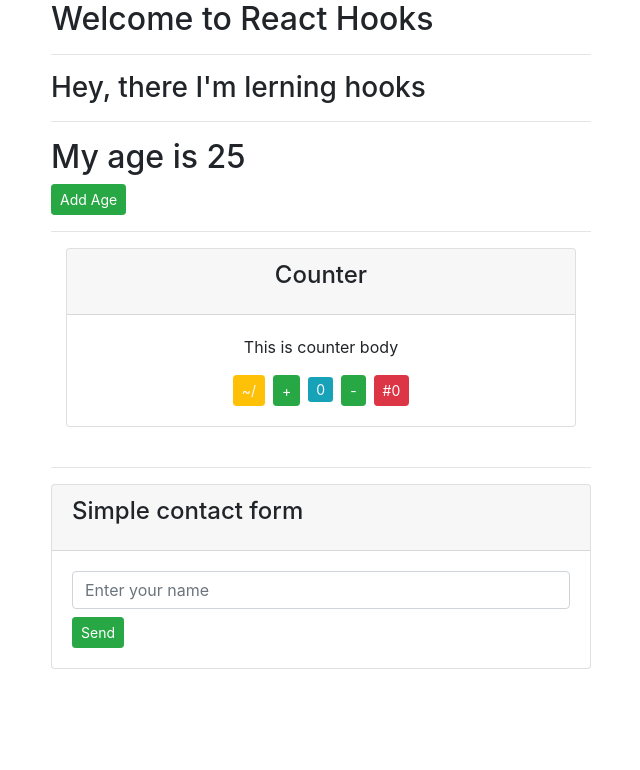
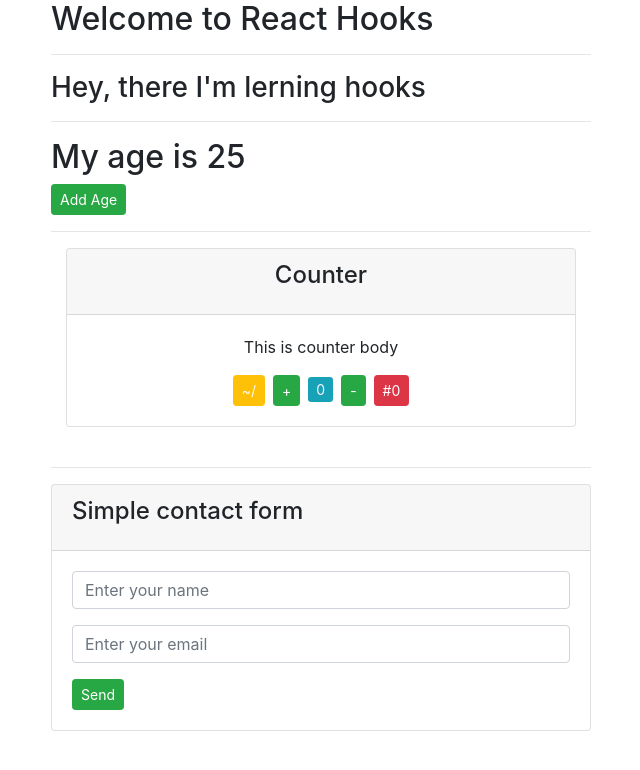
Before and after one commit to mbrsagor/React-Hooks, a React (Create React App) app: page / in a window 1280 px wide. Shown: the top 770 px of the page, without its empty margins (319-959 px from the left). Built offline with nearby package versions, Linux system fonts and the light colour scheme; no server answers.

Commit message:
Name and email send simple funy contact form

```diff
--- a/src/components/Contact.js
+++ b/src/components/Contact.js
@@ -2,11 +2,12 @@ import React, { useState } from 'react';
 
 export default function Contact() {
 
-    const [name, setName] = useState('');
+    const [name, setName] = useState();
+    const [email, setEmail] = useState();
 
     const submitHandler = (evt) => {
         evt.preventDefault();
-        console.log(`Your name is:  ${name}`);
+        console.log(`Your name is:  ${name}\nYour email is: ${email}`);
     }
 
     return (
@@ -16,12 +17,21 @@ export default function Contact() {
             </div>
             <div className="card-body">
                 <form onSubmit={submitHandler}>
+                    <div className="form-group">
+                        <input type="text"
+                            className="form-control mb-2"
+                            placeholder="Enter your name"
+                            onChange={e => setName(e.target.value)} />
+                    </div>
 
-                    <input type="text"
-                        className="form-control mb-2"
-                        placeholder="Enter your name"
-                        onChange={e => setName(e.target.value)} />
-                <button type="submit" className="btn btn-success btn-sm">Send</button>
+                    <div className="form-group">
+                        <input type="email"
+                            className="form-control mb-2"
+                            placeholder="Enter your email"
+                            onChange={e => setEmail(e.target.value)} />
+                    </div>
+
+                    <button type="submit" className="btn btn-success btn-sm">Send</button>
                 </form>
             </div>
         </div>
```
